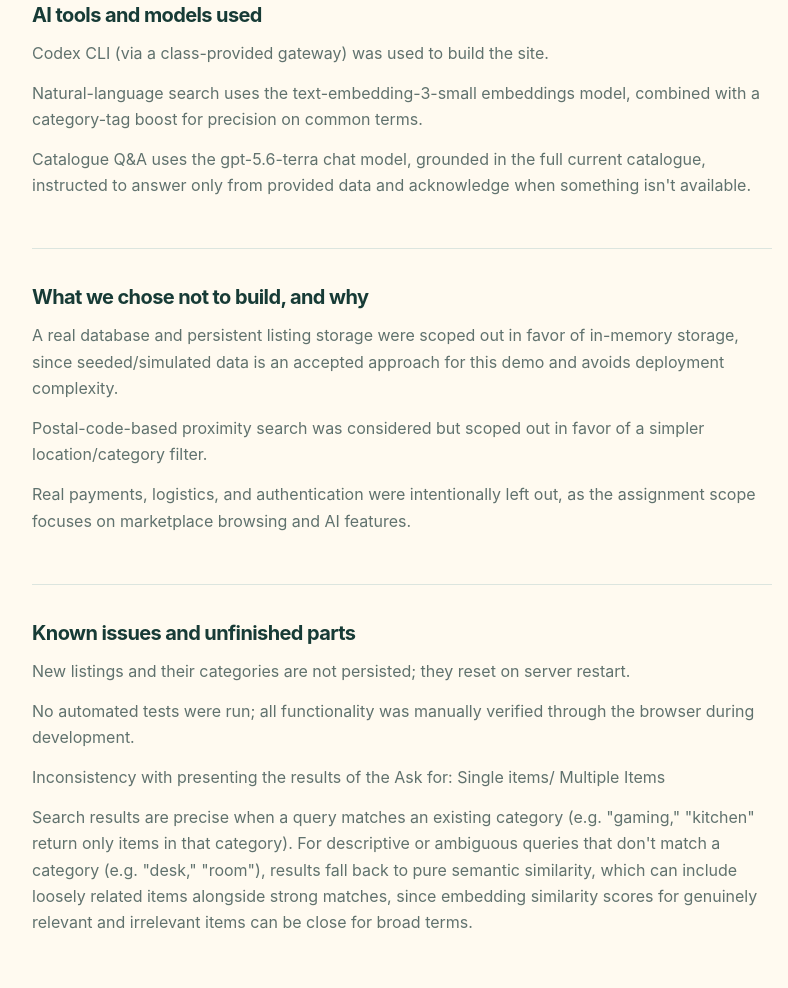
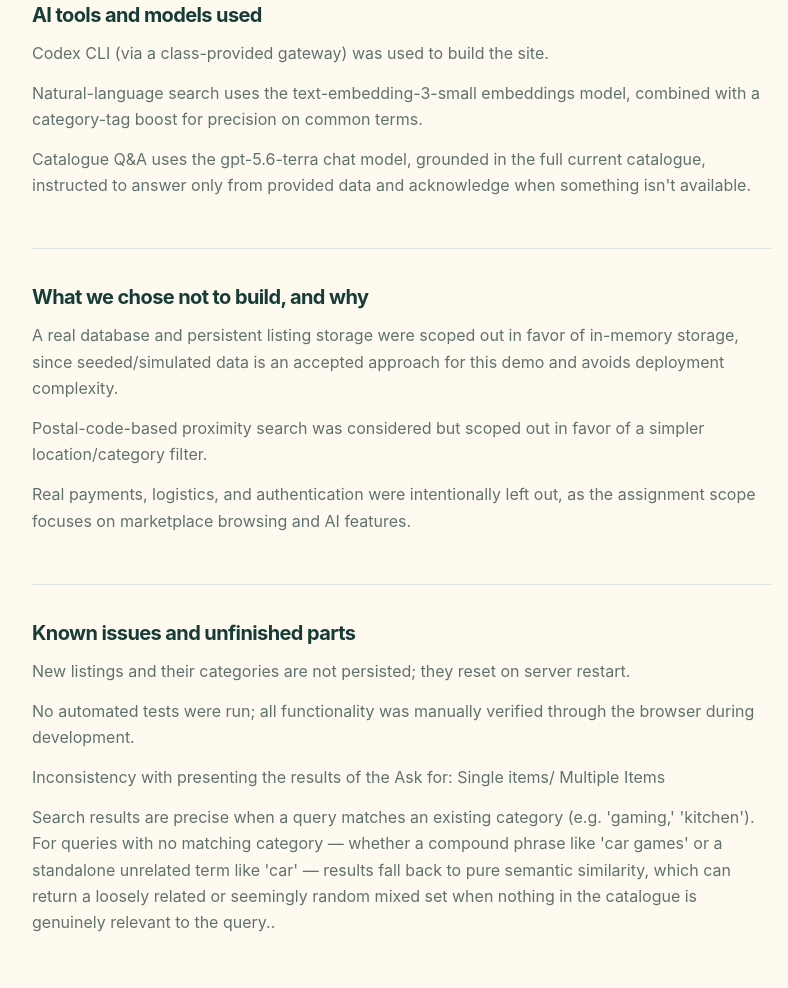
Before and after one commit to Celineno/marketplacedemo, a website: page notes.html in a window 1280 px wide. Shown: the part 781-1769 px from the top of the page, without its empty margins (238-1026 px from the left). Drawn offline with Linux system fonts and the light colour scheme.

Commit message:
Update notes.html

```diff
--- a/notes.html
+++ b/notes.html
@@ -44,7 +44,8 @@
         <p>New listings and their categories are not persisted; they reset on server restart.</p>
         <p>No automated tests were run; all functionality was manually verified through the browser during development.</p>
         <p> Inconsistency with presenting the results of the Ask for: Single items/ Multiple Items </p>
-	   <p>Search results are precise when a query matches an existing category (e.g. "gaming," "kitchen" return only items in that category). For descriptive or ambiguous queries that don't match a category (e.g. "desk," "room"), results fall back to pure semantic similarity, which can include loosely related items alongside strong matches, since embedding similarity scores for genuinely relevant and irrelevant items can be close for broad terms.</p>
+	   <p>Search results are precise when a query matches an existing category (e.g. 'gaming,' 'kitchen'). For queries with no matching category — whether a compound phrase like 'car games' or a standalone unrelated term like 'car' — results fall back to pure semantic similarity, which can return a loosely related or seemingly random mixed set when nothing in the catalogue is genuinely relevant to the query..</p>
+		  <p></p>
       </section>
     </main>
   </body>
```
